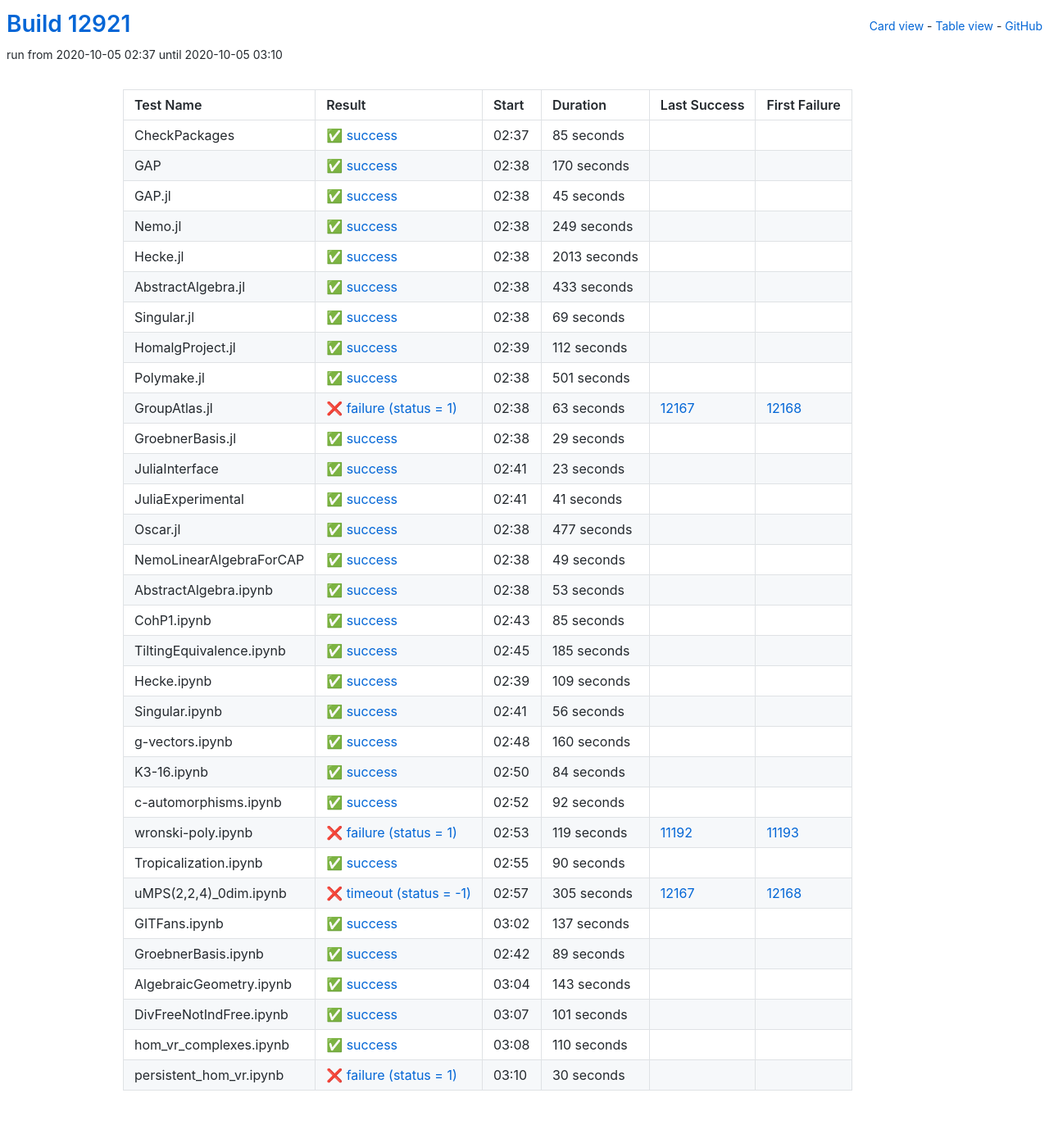
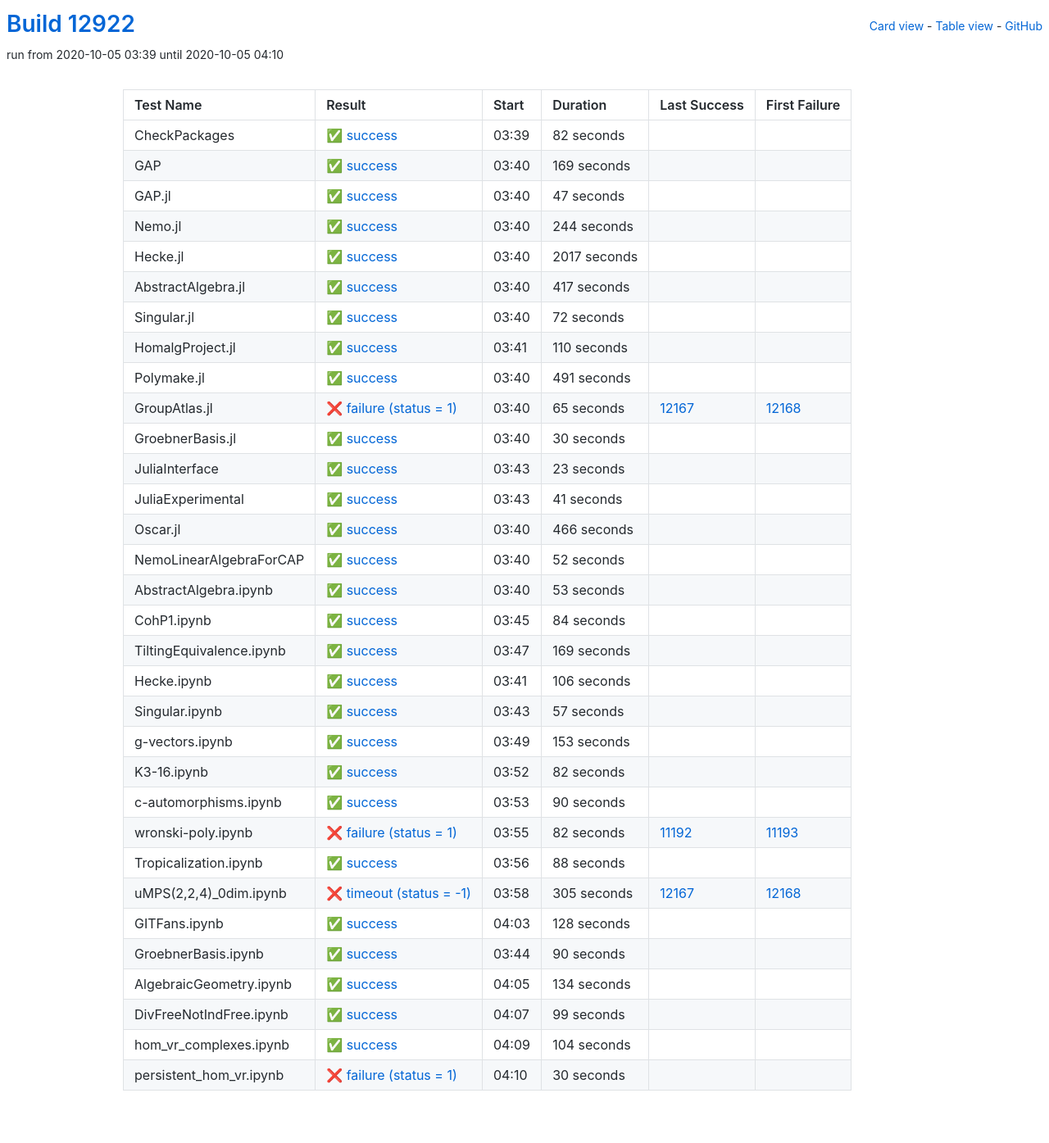
Before and after one commit to oscar-system/oscar-ci-status, a Jekyll site: the page built from table.html, in a window 1280 px wide. Shown: the whole page at 82% size. Built offline with Jekyll 4.4.1, drawn with Linux system fonts in a browser that asks for light colours.

Commit message:
Build #12922

```diff
--- a/_data/ci.yml
+++ b/_data/ci.yml
@@ -1,6 +1,6 @@
 ---
-build: 12921
-build_url: https://oscarci.mathematik.uni-kl.de/job/oscar/12921/
+build: 12922
+build_url: https://oscarci.mathematik.uni-kl.de/job/oscar/12922/
 job: oscar
 organization: oscar-system
 repo: oscar-ci-status
@@ -8,140 +8,140 @@
 tests:
 - name: CheckPackages
   id: checkpackages
-  log: https://oscarci.mathematik.uni-kl.de/job/oscar/12921/artifact/logs/build-12921/CheckPackages.log
-  start: 2020-10-05 02:37
+  log: https://oscarci.mathematik.uni-kl.de/job/oscar/12922/artifact/logs/build-12922/CheckPackages.log
+  start: 2020-10-05 03:39
   success: true
   exitcode: 0
   status: success
-  duration: 85
+  duration: 82
   last_success: false
   last_success_url:
   first_failure: false
   first_failure_url:
 - name: GAP
   id: gap
-  log: https://oscarci.mathematik.uni-kl.de/job/oscar/12921/artifact/logs/build-12921/GAP.log
-  start: 2020-10-05 02:38
+  log: https://oscarci.mathematik.uni-kl.de/job/oscar/12922/artifact/logs/build-12922/GAP.log
+  start: 2020-10-05 03:40
   success: true
   exitcode: 0
   status: success
-  duration: 170
+  duration: 169
   last_success: false
   last_success_url:
   first_failure: false
   first_failure_url:
 - name: GAP.jl
   id: gap-jl
-  log: https://oscarci.mathematik.uni-kl.de/job/oscar/12921/artifact/logs/build-12921/GAP.jl.log
-  start: 2020-10-05 02:38
+  log: https://oscarci.mathematik.uni-kl.de/job/oscar/12922/artifact/logs/build-12922/GAP.jl.log
+  start: 2020-10-05 03:40
   success: true
   exitcode: 0
   status: success
-  duration: 45
+  duration: 47
   last_success: false
   last_success_url:
   first_failure: false
   first_failure_url:
 - name: Nemo.jl
   id: nemo-jl
-  log: https://oscarci.mathematik.uni-kl.de/job/oscar/12921/artifact/logs/build-12921/Nemo.jl.log
-  start: 2020-10-05 02:38
+  log: https://oscarci.mathematik.uni-kl.de/job/oscar/12922/artifact/logs/build-12922/Nemo.jl.log
+  start: 2020-10-05 03:40
   success: true
   exitcode: 0
   status: success
-  duration: 249
+  duration: 244
   last_success: false
   last_success_url:
   first_failure: false
   first_failure_url:
 - name: Hecke.jl
   id: hecke-jl
-  log: https://oscarci.mathematik.uni-kl.de/job/oscar/12921/artifact/logs/build-12921/Hecke.jl.log
-  start: 2020-10-05 02:38
+  log: https://oscarci.mathematik.uni-kl.de/job/oscar/12922/artifact/logs/build-12922/Hecke.jl.log
+  start: 2020-10-05 03:40
   success: true
   exitcode: 0
   status: success
-  duration: 2013
+  duration: 2017
   last_success: false
   last_success_url:
   first_failure: false
   first_failure_url:
 - name: AbstractAlgebra.jl
   id: abstractalgebra-jl
-  log: https://oscarci.mathematik.uni-kl.de/job/oscar/12921/artifact/logs/build-12921/AbstractAlgebra.jl.log
-  start: 2020-10-05 02:38
+  log: https://oscarci.mathematik.uni-kl.de/job/oscar/12922/artifact/logs/build-12922/AbstractAlgebra.jl.log
+  start: 2020-10-05 03:40
   success: true
   exitcode: 0
   status: success
-  duration: 433
+  duration: 417
   last_success: false
   last_success_url:
   first_failure: false
   first_failure_url:
 - name: Singular.jl
   id: singular-jl
-  log: https://oscarci.mathematik.uni-kl.de/job/oscar/12921/artifact/logs/build-12921/Singular.jl.log
-  start: 2020-10-05 02:38
+  log: https://oscarci.mathematik.uni-kl.de/job/oscar/12922/artifact/logs/build-12922/Singular.jl.log
+  start: 2020-10-05 03:40
   success: true
   exitcode: 0
   status: success
-  duration: 69
+  duration: 72
   last_success: false
   last_success_url:
   first_failure: false
   first_failure_url:
 - name: HomalgProject.jl
   id: homalgproject-jl
-  log: https://oscarci.mathematik.uni-kl.de/job/oscar/12921/artifact/logs/build-12921/HomalgProject.jl.log
-  start: 2020-10-05 02:39
+  log: https://oscarci.mathematik.uni-kl.de/job/oscar/12922/artifact/logs/build-12922/HomalgProject.jl.log
+  start: 2020-10-05 03:41
   success: true
   exitcode: 0
   status: success
-  duration: 112
+  duration: 110
   last_success: false
   last_success_url:
   first_failure: false
   first_failure_url:
 - name: Polymake.jl
   id: polymake-jl
-  log: https://oscarci.mathematik.uni-kl.de/job/oscar/12921/artifact/logs/build-12921/Polymake.jl.log
-  start: 2020-10-05 02:38
+  log: https://oscarci.mathematik.uni-kl.de/job/oscar/12922/artifact/logs/build-12922/Polymake.jl.log
+  start: 2020-10-05 03:40
   success: true
   exitcode: 0
   status: success
-  duration: 501
+  duration: 491
   last_success: false
   last_success_url:
   first_failure: false
   first_failure_url:
 - name: GroupAtlas.jl
   id: groupatlas-jl
-  log: https://oscarci.mathematik.uni-kl.de/job/oscar/12921/artifact/logs/build-12921/GroupAtlas.jl.log
-  start: 2020-10-05 02:38
+  log: https://oscarci.mathematik.uni-kl.de/job/oscar/12922/artifact/logs/build-12922/GroupAtlas.jl.log
+  start: 2020-10-05 03:40
   success: false
   exitcode: 1
   status: failure
-  duration: 63
+  duration: 65
   last_success: 12167
   last_success_url: https://oscarci.mathematik.uni-kl.de/job/oscar/12167/
   first_failure: 12168
   first_failure_url: https://oscarci.mathematik.uni-kl.de/job/oscar/12168/
 - name: GroebnerBasis.jl
   id: groebnerbasis-jl
-  log: https://oscarci.mathematik.uni-kl.de/job/oscar/12921/artifact/logs/build-12921/GroebnerBasis.jl.log
-  start: 2020-10-05 02:38
+  log: https://oscarci.mathematik.uni-kl.de/job/oscar/12922/artifact/logs/build-12922/GroebnerBasis.jl.log
+  start: 2020-10-05 03:40
   success: true
   exitcode: 0
   status: success
-  duration: 29
+  duration: 30
   last_success: false
   last_success_url:
   first_failure: false
   first_failure_url:
 - name: JuliaInterface
   id: juliainterface
-  log: https://oscarci.mathematik.uni-kl.de/job/oscar/12921/artifact/logs/build-12921/JuliaInterface.log
-  start: 2020-10-05 02:41
+  log: https://oscarci.mathematik.uni-kl.de/job/oscar/12922/artifact/logs/build-12922/JuliaInterface.log
+  start: 2020-10-05 03:43
   success: true
   exitcode: 0
   status: success
@@ -152,8 +152,8 @@
   first_failure_url:
 - name: JuliaExperimental
   id: juliaexperimental
-  log: https://oscarci.mathematik.uni-kl.de/job/oscar/12921/artifact/logs/build-12921/JuliaExperimental.log
-  start: 2020-10-05 02:41
+  log: https://oscarci.mathematik.uni-kl.de/job/oscar/12922/artifact/logs/build-12922/JuliaExperimental.log
+  start: 2020-10-05 03:43
   success: true
   exitcode: 0
   status: success
@@ -164,32 +164,32 @@
   first_failure_url:
 - name: Oscar.jl
   id: oscar-jl
-  log: https://oscarci.mathematik.uni-kl.de/job/oscar/12921/artifact/logs/build-12921/Oscar.jl.log
-  start: 2020-10-05 02:38
+  log: https://oscarci.mathematik.uni-kl.de/job/oscar/12922/artifact/logs/build-12922/Oscar.jl.log
+  start: 2020-10-05 03:40
   success: true
   exitcode: 0
   status: success
-  duration: 477
+  duration: 466
   last_success: false
   last_success_url:
   first_failure: false
   first_failure_url:
 - name: NemoLinearAlgebraForCAP
   id: nemolinearalgebraforcap
-  log: https://oscarci.mathematik.uni-kl.de/job/oscar/12921/artifact/logs/build-12921/NemoLinearAlgebraForCAP.log
-  start: 2020-10-05 02:38
+  log: https://oscarci.mathematik.uni-kl.de/job/oscar/12922/artifact/logs/build-12922/NemoLinearAlgebraForCAP.log
+  start: 2020-10-05 03:40
   success: true
   exitcode: 0
   status: success
-  duration: 49
+  duration: 52
   last_success: false
   last_success_url:
   first_failure: false
   first_failure_url:
 - name: AbstractAlgebra.ipynb
   id: abstractalgebra-ipynb
-  log: https://oscarci.mathematik.uni-kl.de/job/oscar/12921/artifact/logs/build-12921/AbstractAlgebra.ipynb.log
-  start: 2020-10-05 02:38
+  log: https://oscarci.mathematik.uni-kl.de/job/oscar/12922/artifact/logs/build-12922/AbstractAlgebra.ipynb.log
+  start: 2020-10-05 03:40
   success: true
   exitcode: 0
   status: success
@@ -200,68 +200,8 @@
   first_failure_url:
 - name: CohP1.ipynb
   id: cohp1-ipynb
-  log: https://oscarci.mathematik.uni-kl.de/job/oscar/12921/artifact/logs/build-12921/CohP1.ipynb.log
-  start: 2020-10-05 02:43
-  success: true
-  exitcode: 0
-  status: success
-  duration: 85
-  last_success: false
-  last_success_url:
-  first_failure: false
-  first_failure_url:
-- name: TiltingEquivalence.ipynb
-  id: tiltingequivalence-ipynb
-  log: https://oscarci.mathematik.uni-kl.de/job/oscar/12921/artifact/logs/build-12921/TiltingEquivalence.ipynb.log
-  start: 2020-10-05 02:45
-  success: true
-  exitcode: 0
-  status: success
-  duration: 185
-  last_success: false
-  last_success_url:
-  first_failure: false
-  first_failure_url:
-- name: Hecke.ipynb
-  id: hecke-ipynb
-  log: https://oscarci.mathematik.uni-kl.de/job/oscar/12921/artifact/logs/build-12921/Hecke.ipynb.log
-  start: 2020-10-05 02:39
-  success: true
-  exitcode: 0
-  status: success
-  duration: 109
-  last_success: false
-  last_success_url:
-  first_failure: false
-  first_failure_url:
-- name: Singular.ipynb
-  id: singular-ipynb
-  log: https://oscarci.mathematik.uni-kl.de/job/oscar/12921/artifact/logs/build-12921/Singular.ipynb.log
-  start: 2020-10-05 02:41
-  success: true
-  exitcode: 0
-  status: success
-  duration: 56
-  last_success: false
-  last_success_url:
-  first_failure: false
-  first_failure_url:
-- name: g-vectors.ipynb
-  id: g-vectors-ipynb
-  log: https://oscarci.mathematik.uni-kl.de/job/oscar/12921/artifact/logs/build-12921/g-vectors.ipynb.log
-  start: 2020-10-05 02:48
-  success: true
-  exitcode: 0
-  status: success
-  duration: 160
-  last_success: false
-  last_success_url:
-  first_failure: false
-  first_failure_url:
-- name: K3-16.ipynb
-  id: k3-16-ipynb
-  log: https://oscarci.mathematik.uni-kl.de/job/oscar/12921/artifact/logs/build-12921/K3-16.ipynb.log
-  start: 2020-10-05 02:50
+  log: https://oscarci.mathematik.uni-kl.de/job/oscar/12922/artifact/logs/build-12922/CohP1.ipynb.log
+  start: 2020-10-05 03:45
   success: true
   exitcode: 0
   status: success
@@ -270,34 +210,70 @@
   last_success_url:
   first_failure: false
   first_failure_url:
-- name: c-automorphisms.ipynb
-  id: c-automorphisms-ipynb
-  log: https://oscarci.mathematik.uni-kl.de/job/oscar/12921/artifact/logs/build-12921/c-automorphisms.ipynb.log
-  start: 2020-10-05 02:52
+- name: TiltingEquivalence.ipynb
+  id: tiltingequivalence-ipynb
+  log: https://oscarci.mathematik.uni-kl.de/job/oscar/12922/artifact/logs/build-12922/TiltingEquivalence.ipynb.log
+  start: 2020-10-05 03:47
   success: true
   exitcode: 0
   status: success
-  duration: 92
+  duration: 169
   last_success: false
   last_success_url:
   first_failure: false
   first_failure_url:
-- name: wronski-poly.ipynb
-  id: wronski-poly-ipynb
-  log: https://oscarci.mathematik.uni-kl.de/job/oscar/12921/artifact/logs/build-12921/wronski-poly.ipynb.log
-  start: 2020-10-05 02:53
-  success: false
-  exitcode: 1
-  status: failure
-  duration: 119
-  last_success: 11192
-  last_success_url: https://oscarci.mathematik.uni-kl.de/job/oscar/11192/
-  first_failure: 11193
-  first_failure_url: https://oscarci.mathematik.uni-kl.de/job/oscar/11193/
-- name: Tropicalization.ipynb
-  id: tropicalization-ipynb
-  log: https://oscarci.mathematik.uni-kl.de/job/oscar/12921/artifact/logs/build-12921/Tropicalization.ipynb.log
-  start: 2020-10-05 02:55
+- name: Hecke.ipynb
+  id: hecke-ipynb
+  log: https://oscarci.mathematik.uni-kl.de/job/oscar/12922/artifact/logs/build-12922/Hecke.ipynb.log
+  start: 2020-10-05 03:41
+  success: true
+  exitcode: 0
+  status: success
+  duration: 106
+  last_success: false
+  last_success_url:
+  first_failure: false
+  first_failure_url:
+- name: Singular.ipynb
+  id: singular-ipynb
+  log: https://oscarci.mathematik.uni-kl.de/job/oscar/12922/artifact/logs/build-12922/Singular.ipynb.log
+  start: 2020-10-05 03:43
+  success: true
+  exitcode: 0
+  status: success
+  duration: 57
+  last_success: false
+  last_success_url:
+  first_failure: false
+  first_failure_url:
+- name: g-vectors.ipynb
+  id: g-vectors-ipynb
+  log: https://oscarci.mathematik.uni-kl.de/job/oscar/12922/artifact/logs/build-12922/g-vectors.ipynb.log
+  start: 2020-10-05 03:49
+  success: true
+  exitcode: 0
+  status: success
+  duration: 153
+  last_success: false
+  last_success_url:
+  first_failure: false
+  first_failure_url:
+- name: K3-16.ipynb
+  id: k3-16-ipynb
+  log: https://oscarci.mathematik.uni-kl.de/job/oscar/12922/artifact/logs/build-12922/K3-16.ipynb.log
+  start: 2020-10-05 03:52
+  success: true
+  exitcode: 0
+  status: success
+  duration: 82
+  last_success: false
+  last_success_url:
+  first_failure: false
+  first_failure_url:
+- name: c-automorphisms.ipynb
+  id: c-automorphisms-ipynb
+  log: https://oscarci.mathematik.uni-kl.de/job/oscar/12922/artifact/logs/build-12922/c-automorphisms.ipynb.log
+  start: 2020-10-05 03:53
   success: true
   exitcode: 0
   status: success
@@ -306,10 +282,34 @@
   last_success_url:
   first_failure: false
   first_failure_url:
+- name: wronski-poly.ipynb
+  id: wronski-poly-ipynb
+  log: https://oscarci.mathematik.uni-kl.de/job/oscar/12922/artifact/logs/build-12922/wronski-poly.ipynb.log
+  start: 2020-10-05 03:55
+  success: false
+  exitcode: 1
+  status: failure
+  duration: 82
+  last_success: 11192
+  last_success_url: https://oscarci.mathematik.uni-kl.de/job/oscar/11192/
+  first_failure: 11193
+  first_failure_url: https://oscarci.mathematik.uni-kl.de/job/oscar/11193/
+- name: Tropicalization.ipynb
+  id: tropicalization-ipynb
+  log: https://oscarci.mathematik.uni-kl.de/job/oscar/12922/artifact/logs/build-12922/Tropicalization.ipynb.log
+  start: 2020-10-05 03:56
+  success: true
+  exitcode: 0
+  status: success
+  duration: 88
+  last_success: false
+  last_success_url:
+  first_failure: false
+  first_failure_url:
 - name: uMPS(2,2,4)_0dim.ipynb
   id: umps-2-2-4-0dim-ipynb
-  log: https://oscarci.mathematik.uni-kl.de/job/oscar/12921/artifact/logs/build-12921/uMPS-2-2-4-_0dim.ipynb.log
-  start: 2020-10-05 02:57
+  log: https://oscarci.mathematik.uni-kl.de/job/oscar/12922/artifact/logs/build-12922/uMPS-2-2-4-_0dim.ipynb.log
+  start: 2020-10-05 03:58
   success: false
   exitcode: -1
   status: timeout
@@ -320,68 +320,68 @@
   first_failure_url: https://oscarci.mathematik.uni-kl.de/job/oscar/12168/
 - name: GITFans.ipynb
   id: gitfans-ipynb
-  log: https://oscarci.mathematik.uni-kl.de/job/oscar/12921/artifact/logs/build-12921/GITFans.ipynb.log
-  start: 2020-10-05 03:02
+  log: https://oscarci.mathematik.uni-kl.de/job/oscar/12922/artifact/logs/build-12922/GITFans.ipynb.log
+  start: 2020-10-05 04:03
   success: true
   exitcode: 0
   status: success
-  duration: 137
+  duration: 128
   last_success: false
   last_success_url:
   first_failure: false
   first_failure_url:
 - name: GroebnerBasis.ipynb
   id: groebnerbasis-ipynb
-  log: https://oscarci.mathematik.uni-kl.de/job/oscar/12921/artifact/logs/build-12921/GroebnerBasis.ipynb.log
-  start: 2020-10-05 02:42
+  log: https://oscarci.mathematik.uni-kl.de/job/oscar/12922/artifact/logs/build-12922/GroebnerBasis.ipynb.log
+  start: 2020-10-05 03:44
   success: true
   exitcode: 0
   status: success
-  duration: 89
+  duration: 90
   last_success: false
   last_success_url:
   first_failure: false
   first_failure_url:
 - name: AlgebraicGeometry.ipynb
   id: algebraicgeometry-ipynb
-  log: https://oscarci.mathematik.uni-kl.de/job/oscar/12921/artifact/logs/build-12921/AlgebraicGeometry.ipynb.log
-  start: 2020-10-05 03:04
+  log: https://oscarci.mathematik.uni-kl.de/job/oscar/12922/artifact/logs/build-12922/AlgebraicGeometry.ipynb.log
+  start: 2020-10-05 04:05
   success: true
   exitcode: 0
   status: success
-  duration: 143
+  duration: 134
   last_success: false
   last_success_url:
   first_failure: false
   first_failure_url:
 - name: DivFreeNotIndFree.ipynb
   id: divfreenotindfree-ipynb
-  log: https://oscarci.mathematik.uni-kl.de/job/oscar/12921/artifact/logs/build-12921/DivFreeNotIndFree.ipynb.log
-  start: 2020-10-05 03:07
+  log: https://oscarci.mathematik.uni-kl.de/job/oscar/12922/artifact/logs/build-12922/DivFreeNotIndFree.ipynb.log
+  start: 2020-10-05 04:07
   success: true
   exitcode: 0
   status: success
-  duration: 101
+  duration: 99
   last_success: false
   last_success_url:
   first_failure: false
   first_failure_url:
 - name: hom_vr_complexes.ipynb
   id: hom-vr-complexes-ipynb
-  log: https://oscarci.mathematik.uni-kl.de/job/oscar/12921/artifact/logs/build-12921/hom_vr_complexes.ipynb.log
-  start: 2020-10-05 03:08
+  log: https://oscarci.mathematik.uni-kl.de/job/oscar/12922/artifact/logs/build-12922/hom_vr_complexes.ipynb.log
+  start: 2020-10-05 04:09
   success: true
   exitcode: 0
   status: success
-  duration: 110
+  duration: 104
   last_success: false
   last_success_url:
   first_failure: false
   first_failure_url:
 - name: persistent_hom_vr.ipynb
   id: persistent-hom-vr-ipynb
-  log: https://oscarci.mathematik.uni-kl.de/job/oscar/12921/artifact/logs/build-12921/persistent_hom_vr.ipynb.log
-  start: 2020-10-05 03:10
+  log: https://oscarci.mathematik.uni-kl.de/job/oscar/12922/artifact/logs/build-12922/persistent_hom_vr.ipynb.log
+  start: 2020-10-05 04:10
   success: false
   exitcode: 1
   status: failure
```
Also changed, not shown: README.md.
